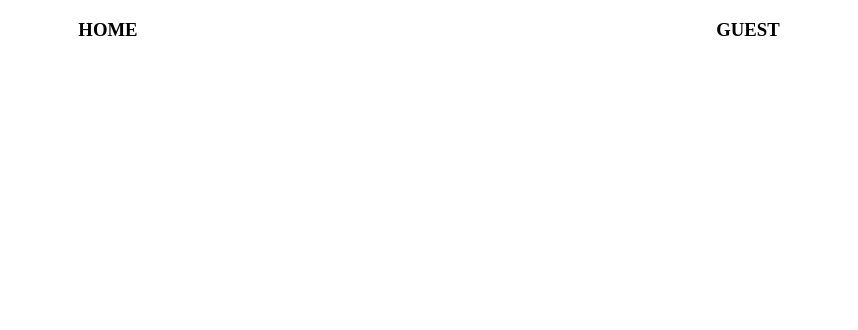
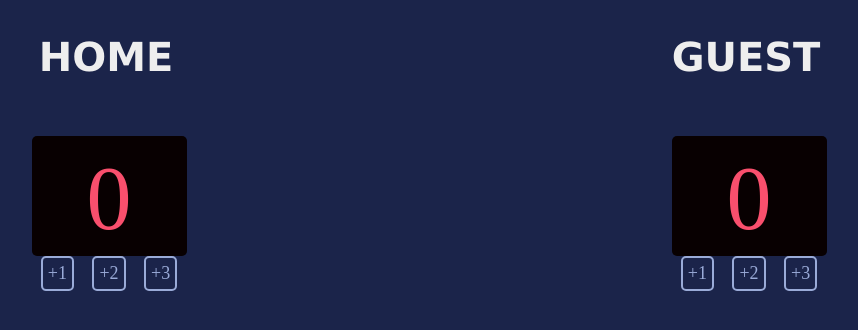
Before and after one commit to Looziolooz/basketball-scoreboard, a plain HTML site: page index.html in a window 1280 px wide. Shown: the whole page, without its empty margins (211-1069 px from the left). Drawn offline with Linux system fonts and the light colour scheme; a web font is replaced by a local one.

Commit message:
Uploaded new files

```diff
--- a/index.css
+++ b/index.css
@@ -1,8 +1,62 @@
 body {
     margin: 0;
+    background-color: rgba(27, 36, 74, 1);
 }
 
 .container {
     display: flex;
     justify-content: space-around;
 }
+
+.teams-title{
+    width: 149;
+    height: 36;
+    top: 68px;
+    left: 85px;
+    font-family: Verdana;
+    font-weight: 700;
+    font-size: 40px;
+    line-height: 35.89px;
+    letter-spacing: 0%;
+    text-align: center;
+    color: #EEEEEE;
+}
+
+.score-bgd {
+    width: 155;
+    height: 120;
+    top: 125px;
+    left: 82px;
+    border-radius: 5px;
+    background: #080001;
+
+}
+
+#count-home,
+#count-guest {
+    font-family: Cursed Timer ULiL;
+    font-weight: 400;
+    font-size: 90px;
+    line-height: 126.67px;
+    letter-spacing: 0%;
+    text-align: center;
+    color: #F94F6D;
+}
+
+.points{
+    display: flex;
+    justify-content: space-around;
+}
+
+.plus{
+    padding: 5px 5px;
+    border-radius: 5px;
+    border: 2px solid #9AABD8;
+    color: #9AABD8;
+    font-family: Cursed Timer ULiL;
+    font-weight: 400;
+    font-size: 18px;
+    letter-spacing: 0%;
+    text-align: center;
+    background-color:  rgba(27, 36, 74, 1);
+}
--- a/index.html
+++ b/index.html
@@ -1,14 +1,31 @@
 <html>
     <head>
         <link rel="stylesheet" href="index.css">
+        <link href="https://fonts.cdnfonts.com/css/cursed-timer-ulil" rel="stylesheet">
     </head>
     <body>
         <div class="container">
             <div>
-                <h3>HOME</h3>
+                <h3 class="teams-title">HOME</h3>
+                <div class="score-bgd">
+                <h1 id="count-home">0</h1>
+                </div>
+                <div class="points">
+                    <button  id="plus1" class="plus" onclick="increment1()">+1</button>
+                    <button  id="plus2" class="plus" onclick="increment2()">+2</button>
+                    <button  id="plus3" class="plus" onclick="increment3()">+3</button>
+                </div>
             </div>
             <div>
-                <h3>GUEST</h3>
+                <h3 class="teams-title">GUEST</h3>
+                <div class="score-bgd">
+                  <h1 id="count-guest">0</h1>
+                </div>
+                <div class="points">
+                    <button id="plus1" class="plus" onclick="increment4()">+1</button>
+                    <button id="plus2" class="plus" onclick="increment5()">+2</button>
+                    <button id="plus3" class="plus" onclick="increment6()">+3</button>
+                </div>
             </div>
         </div>
         <script src="index.js"></script>
--- a/index.js
+++ b/index.js
@@ -0,0 +1,35 @@
+let countGuest = document.getElementById("count-guest")
+let countHome = document.getElementById("count-home")
+
+let count1 = 0
+let count2 = 0
+
+function increment1() {
+    count1 += 1
+    countHome.textContent = count1
+}
+
+function increment2() {
+    count1 += 2
+    countHome.textContent = count1
+}
+
+function increment3() {
+    count1 += 3
+    countHome.textContent = count1
+}
+
+function increment4() {
+    count2 += 1
+    countGuest.textContent = count2
+}
+
+function increment5() {
+    count2 += 2
+    countGuest.textContent = count2
+}
+
+function increment6() {
+    count2 += 3
+    countGuest.textContent = count2
+}
```
